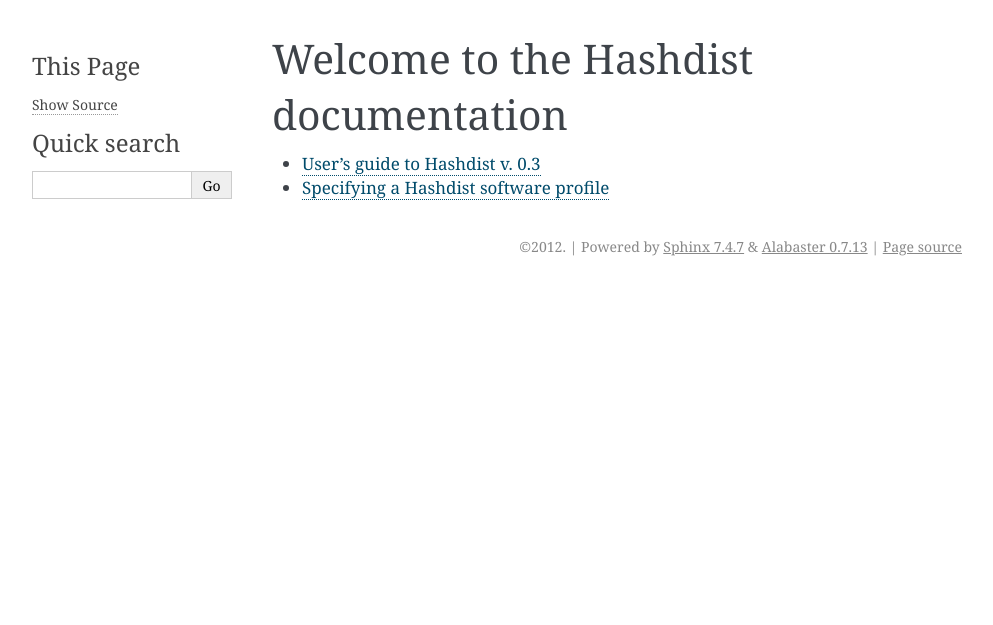
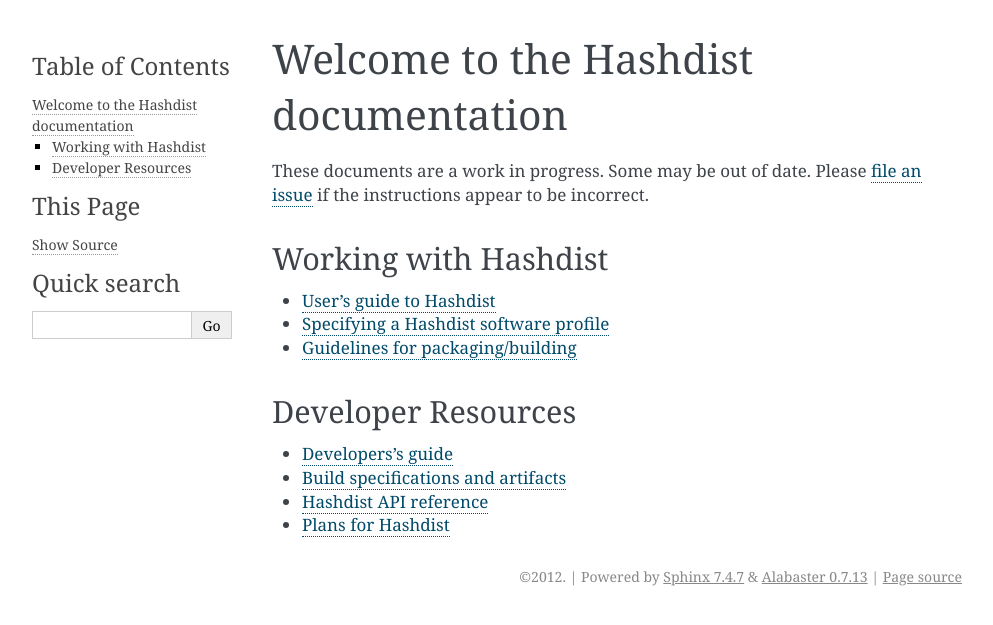
Before and after one commit to hashdist/hashdist, a Sphinx documentation site: the page built from doc/source/index.rst, in a window 1280 px wide. Shown: the top 625 px of the page, without its empty margins (148-1141 px from the left). Built offline with Sphinx 7.4.7, drawn with Linux system fonts in a browser that asks for light colours.

Commit message:
Clean-up of docs

```diff
--- a/doc/source/build_spec.rst
+++ b/doc/source/build_spec.rst
@@ -1,11 +1,5 @@
 Build specifications and artifacts
 ==================================
-
-.. warning::
-
-    dagss: I'm writing this in the anticipation of soon adding a few
-    low-hanging fruits to Hashdist. So the examples don't currently
-    work, but should.
 
 The build spec (``build.json``)
 -------------------------------
--- a/doc/source/index.rst
+++ b/doc/source/index.rst
@@ -1,9 +1,28 @@
 Welcome to the Hashdist documentation
 =====================================
 
+These documents are a work in progress. Some may be out of date. Please `file an
+issue`_ if the instructions appear to be incorrect.
+
+.. _file an issue: https://github.com/hashdist/hashdist/issues
+
+Working with Hashdist
+---------------------
 
 .. toctree::
    :maxdepth: 1
 
    userguide
    specs
+   building
+
+Developer Resources
+-------------------
+
+.. toctree::
+   :maxdepth: 1
+
+   devguide
+   build_spec
+   reference
+   plans/index
--- a/doc/source/tutorial.rst
+++ /dev/null
@@ -1,10 +0,0 @@
-Hashdist 0.3 tutorial
-=====================
-
-.. note::
-
-   Please access this tutorial through
-   http://hashdist.readthedocs.org/en/stable/tutorial.html and use the stable
-   branch of Hashdist in order to follow it. The tutorial is for 0.1, but
-   Hashdist has changed considerably since them. So far we do not have an
-   updated tutorial, and we would welcome contributions!
--- a/doc/source/userguide.rst
+++ b/doc/source/userguide.rst
@@ -1,5 +1,5 @@
-User's guide to Hashdist v. 0.3
-===============================
+User's guide to Hashdist
+========================
 
 Installing and making the `hit` tool available
 ----------------------------------------------
```
Also changed, not shown: doc/source/plans/index.rst (added, +11 -0 lines).
